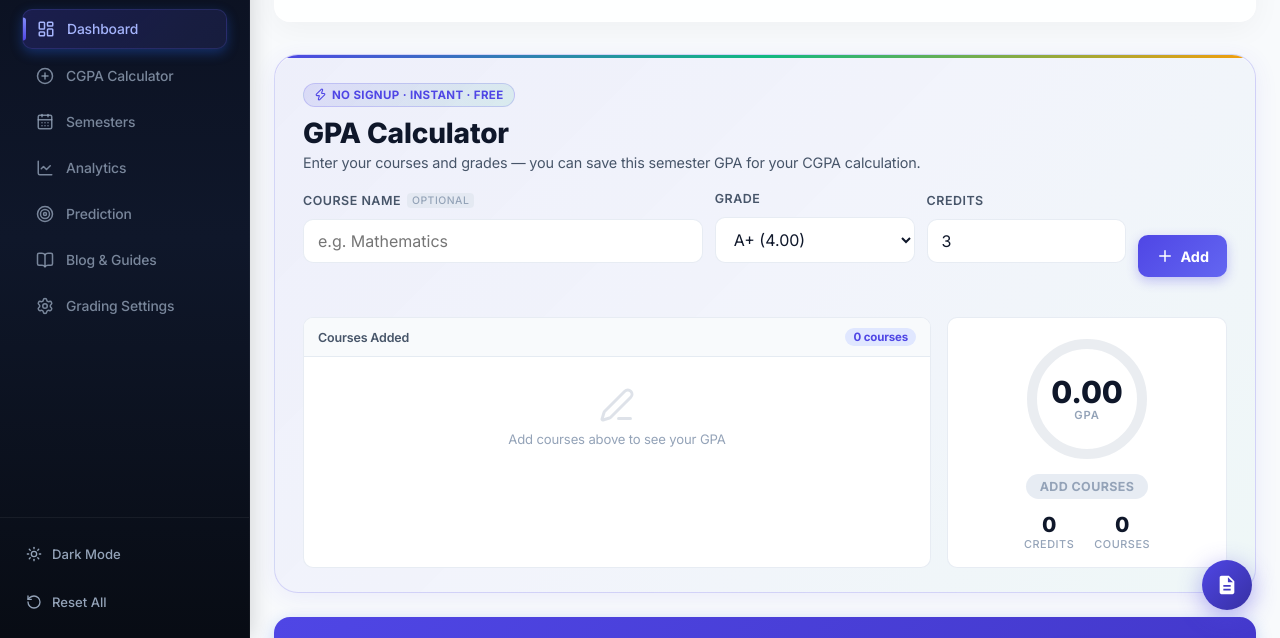
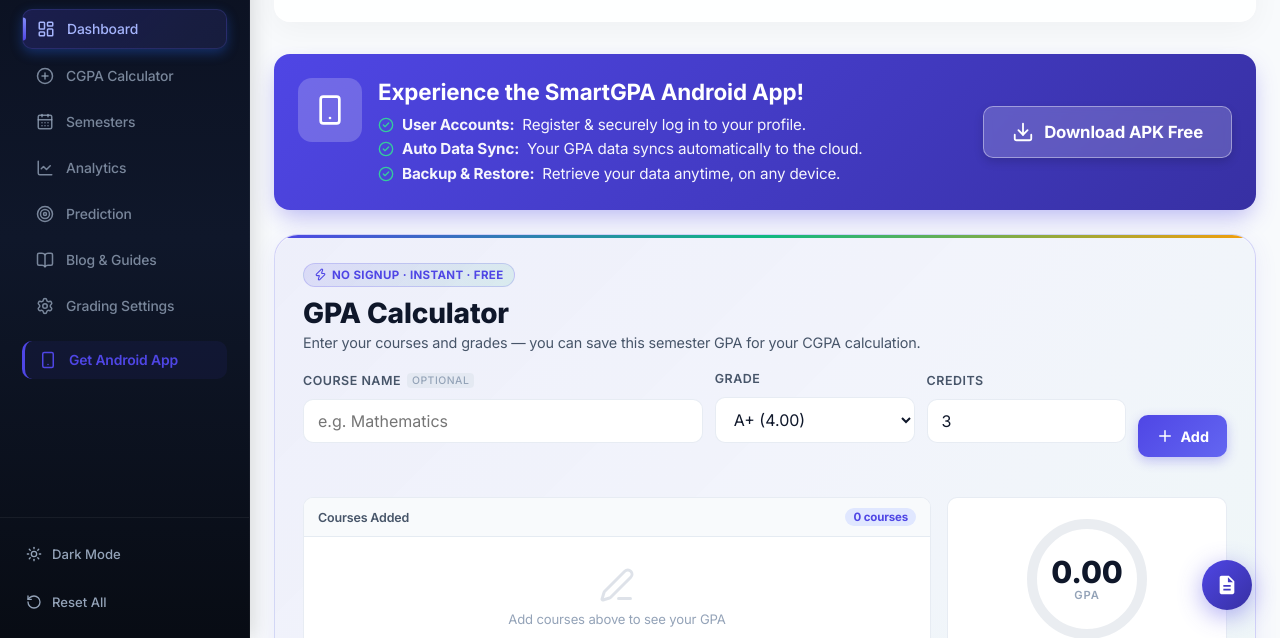
Before and after one commit to Thiwanka-work/SmartGpaCal, a plain HTML site: page index.html in a window 1280 px wide. Shown: the part 162-800 px from the top of the page. Drawn offline with nearby package versions, Linux system fonts and the light colour scheme.

Commit message:
Add Android APK and download banner

```diff
--- a/index.html
+++ b/index.html
@@ -171,6 +171,10 @@
                 <i data-lucide="settings"></i>
                 <span>Grading Settings</span>
             </a>
+            <a href="SmartGpaCal.apk" download class="nav-item" style="background: rgba(79, 70, 229, 0.08); border-left: 3px solid var(--primary); margin-top: 10px;">
+                <i data-lucide="smartphone" style="color: var(--primary);"></i>
+                <span style="font-weight: 600; color: var(--primary);">Get Android App</span>
+            </a>
         </nav>
 
         <div class="sidebar-footer">
@@ -240,6 +244,28 @@
                 <div>
                     <h1 class="section-page-title">Dashboard</h1>
                     <p class="section-page-sub">Your academic overview at a glance</p>
+                </div>
+            </div>
+
+            <!-- ★ APP PROMO BANNER ★ -->
+            <div class="dash-quickcalc-banner" style="margin-bottom: 24px; padding: 24px; background: linear-gradient(135deg, #4f46e5 0%, #3730a3 100%); color: white; border: none; flex-direction: row; flex-wrap: wrap; align-items: center; border-radius: 16px; box-shadow: 0 10px 25px -5px rgba(79, 70, 229, 0.4); justify-content: space-between; gap: 16px;">
+                <div class="dash-qc-left" style="align-items: flex-start; color: white; display: flex; gap: 16px; flex: 1; min-width: 300px;">
+                    <span class="dash-qc-icon" style="background: rgba(255,255,255,0.2); width: 64px; height: 64px; display: flex; align-items: center; justify-content: center; border-radius: 14px; flex-shrink: 0;">
+                        <i data-lucide="smartphone" style="width:32px;height:32px;color:white;"></i>
+                    </span>
+                    <div>
+                        <div class="dash-qc-title" style="font-size: 1.4rem; color: white; font-weight: 700; margin-bottom: 8px;">Experience the SmartGPA Android App!</div>
+                        <ul style="list-style: none; padding: 0; margin: 0; font-size: 0.95rem; opacity: 0.95; line-height: 1.6;">
+                            <li style="display: flex; align-items: center; gap: 8px;"><i data-lucide="check-circle-2" style="width:16px;height:16px;color:#34d399;"></i> <strong>User Accounts:</strong> Register & securely log in to your profile.</li>
+                            <li style="display: flex; align-items: center; gap: 8px;"><i data-lucide="check-circle-2" style="width:16px;height:16px;color:#34d399;"></i> <strong>Auto Data Sync:</strong> Your GPA data syncs automatically to the cloud.</li>
+                            <li style="display: flex; align-items: center; gap: 8px;"><i data-lucide="check-circle-2" style="width:16px;height:16px;color:#34d399;"></i> <strong>Backup & Restore:</strong> Retrieve your data anytime, on any device.</li>
+                        </ul>
+                    </div>
+                </div>
+                <div style="min-width: max-content;">
+                    <a href="SmartGpaCal.apk" download class="btn-primary dash-qc-btn" style="padding: 14px 28px; font-size: 1.05rem; background: white; color: #4f46e5; text-decoration: none; border-radius: 10px; font-weight: 700; display: flex; align-items: center; gap: 10px; box-shadow: 0 4px 10px rgba(0, 0, 0, 0.15);">
+                        <i data-lucide="download" style="width:22px;height:22px;"></i> Download APK Free
+                    </a>
                 </div>
             </div>
 
```
Also changed, not shown: 1 other file.
